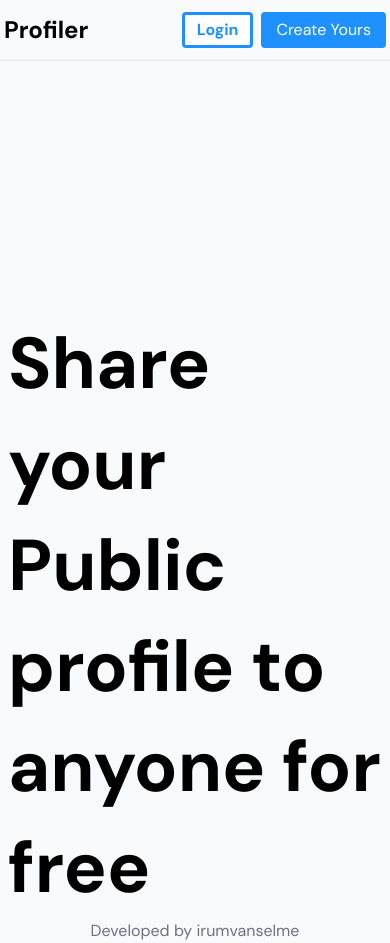
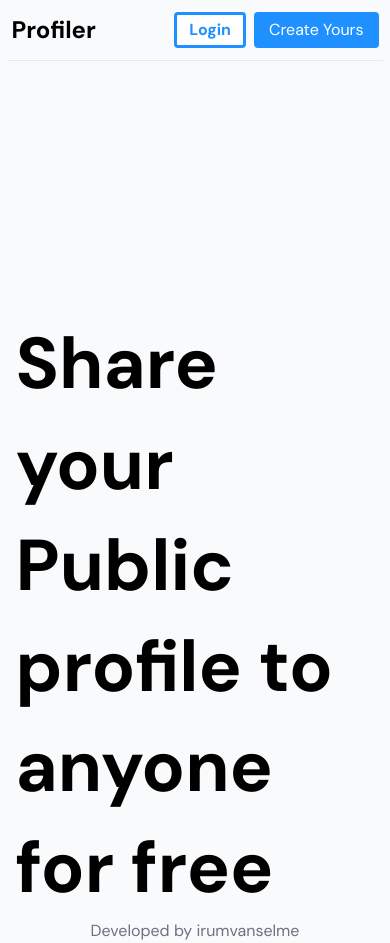
Before and after one commit to irumvanselme/profiler, a Next.js app: page / in a window 390 px wide. Built offline with nearby package versions, Linux system fonts and the light colour scheme.

Commit message:
feat: make the profile page responsive

```diff
--- /dev/null
+++ b/pages/[username]/contact.tsx
@@ -0,0 +1,7 @@
+export default function Contact() {
+    return (
+        <div>
+            <h1>Hello world</h1>
+        </div>
+    )
+}
--- a/styles/globals.css
+++ b/styles/globals.css
@@ -28,7 +28,6 @@ body {
 .__section {
   border-top: 6px solid grey;
   margin-top: 30px;
-  padding-top: 10px;
   padding-top: 40px;
   padding-bottom: 40px;
 }
--- a/tailwind.config.js
+++ b/tailwind.config.js
@@ -1,11 +1,65 @@
 /** @type {import('tailwindcss').Config} */
+const {fontSize } = require('tailwindcss/defaultTheme')
+
 module.exports = {
-	content: [
-		"./pages/**/*.{js,ts,jsx,tsx}",
-		"./components/**/*.{js,ts,jsx,tsx}",
-	],
-	theme: {
-		extend: {},
-	},
-	plugins: [],
-};
+    darkMode: 'class',
+    content: ['./components/**/*.{js,jsx,ts,tsx}', './pages/**/*.{js,jsx,ts,tsx}'],
+    theme: {
+        screens: {
+            xxs: '320px',
+            xs: '375px',
+            xs1: '425px',
+            sm: '640px',
+            md: '768px',
+            lg: '1024px',
+            xl: '1280px',
+            '2xl': '1440px',
+            '3xl': '1536px',
+            '4xl': '1920px',
+            '5xl': '2560px',
+            '6xl': '3440px'
+        },
+        fontSize: {
+            heading1: ['80px', { lineHeight: '96px', letterSpacing: '-0.5px' }],
+            heading2: ['64px', { lineHeight: '77px', letterSpacing: '-0.5px' }],
+            heading3: ['48px', { lineHeight: '58px', letterSpacing: '-0.5px' }],
+            'large-title1': [
+                '34px',
+                { lineHeight: '44px', letterSpacing: '-0.25px' }
+            ],
+            'large-title2': [
+                '32px',
+                { lineHeight: '42px', letterSpacing: '-0.25px' }
+            ],
+            title1: ['28px', { lineHeight: '39px', letterSpacing: '-0.25px' }],
+            title2: ['24px', '34px'],
+            title3: ['20px', '28px'],
+            subheadline: ['18px', '25px'],
+            body: ['17px', '24px'],
+            'body-reading': ['17px', '26px'],
+            callout: ['16px', '22px'],
+            'callout-reading': ['16px', '24px'],
+            caption: ['14px', '21px'],
+            'caption-reading': ['14px', '25px'],
+            caption2: ['12px', '18px'],
+            caption3: ['10px', '15px'],
+            caption4: ['8px', '12px'],
+            ...fontSize
+        },
+        keyframes: {
+            flicker: {
+                '0%, 19.999%, 22%, 62.999%, 64%, 64.999%, 70%, 100%': {
+                    opacity: 0.99,
+                    filter: 'drop-shadow(0 0 1px rgba(252, 211, 77)) drop-shadow(0 0 15px rgba(245, 158, 11)) drop-shadow(0 0 1px rgba(252, 211, 77))'
+                },
+                '20%, 21.999%, 63%, 63.999%, 65%, 69.999%': {
+                    opacity: 0.4,
+                    filter: 'none'
+                }
+            }
+        },
+        animation: {
+            flicker: 'flicker 3s linear infinite'
+        }
+    }
+}
```
Also changed, not shown: pages/[username]/index.tsx (renamed from pages/[username].tsx, +37 -29 lines).
